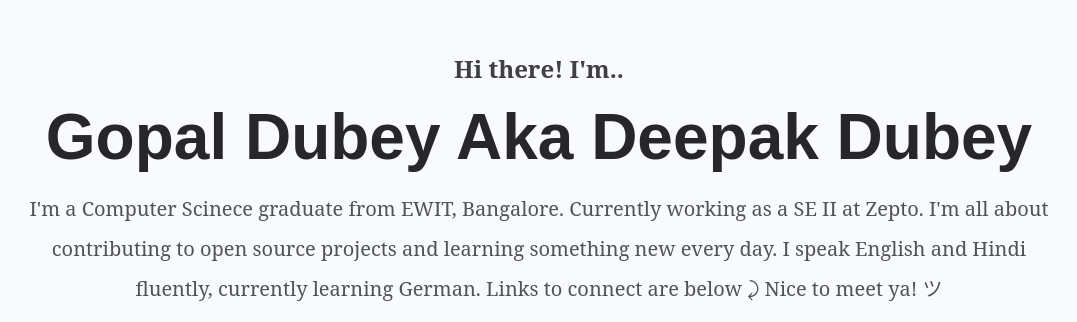
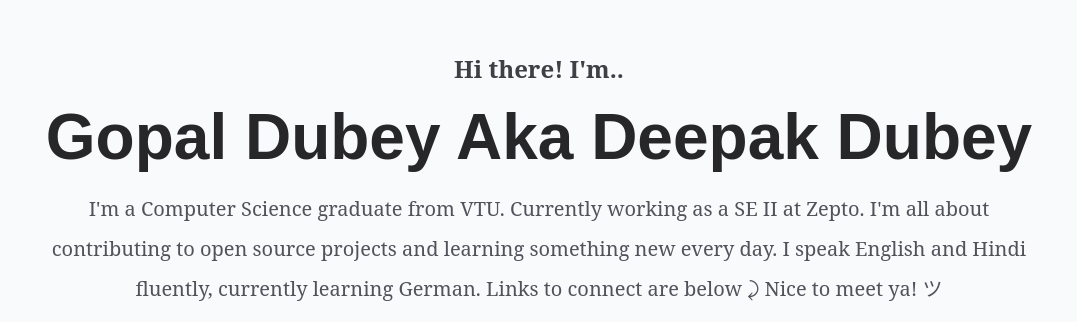
Before and after one commit to gopalmani/gopalmani.github.io, a plain HTML site: page index.html in a window 1280 px wide. Shown: the part 219-541 px from the top of the page, without its empty margins (101-1178 px from the left). Drawn offline with Linux system fonts and the light colour scheme; a web font is replaced by a local one.

Commit message:
Update index.html

```diff
--- a/index.html
+++ b/index.html
@@ -40,7 +40,7 @@
 Gopal Dubey Aka Deepak Dubey
 </span>
 <p class="m-0 relative block font-serif text-clamped-sm mb-4 text-zinc-600 leading-loose">
-I'm a Computer Scinece graduate from EWIT, Bangalore. Currently working as a SE II at Zepto. I'm all about contributing to open source projects and learning something new every day. I speak English
+I'm a Computer Science graduate from VTU. Currently working as a SE II at Zepto. I'm all about contributing to open source projects and learning something new every day. I speak English
 and Hindi fluently, currently learning German. Links to connect are below ⤸ Nice to meet ya! ツ
 </p>
 <div class="grid grid-cols-3 items-center justify-items-center max-w-[180px] mx-auto mb-8">
```
